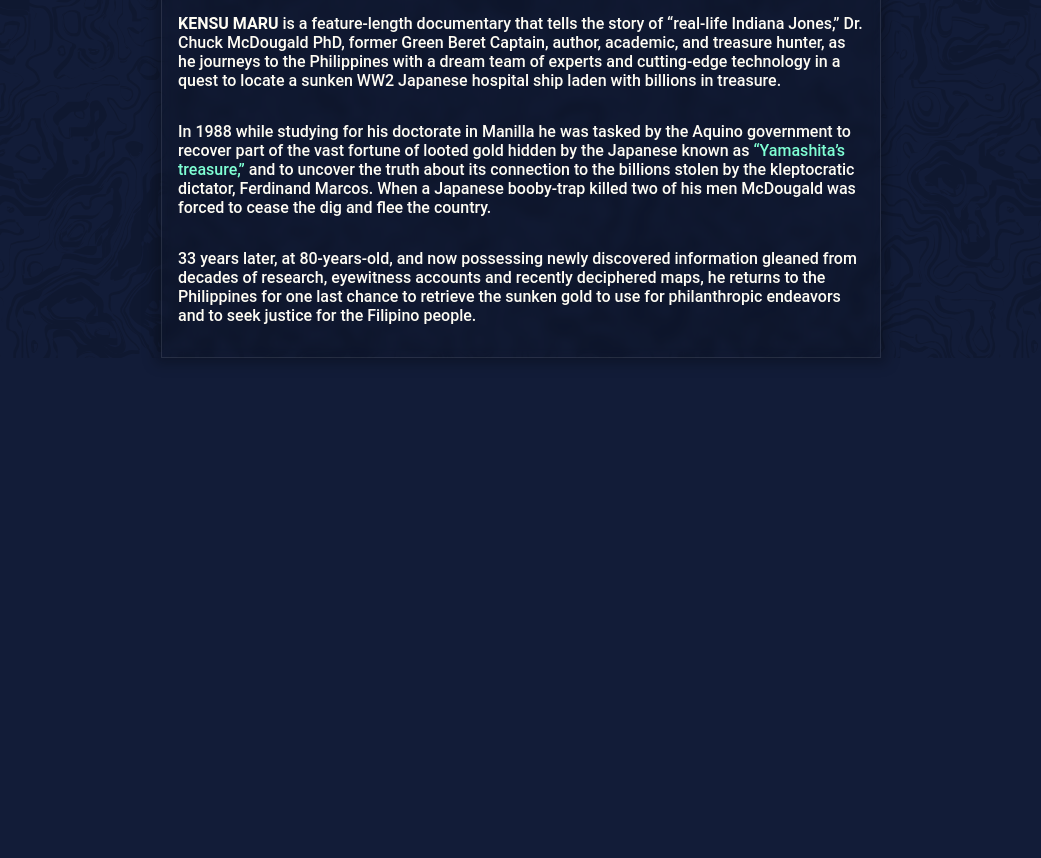
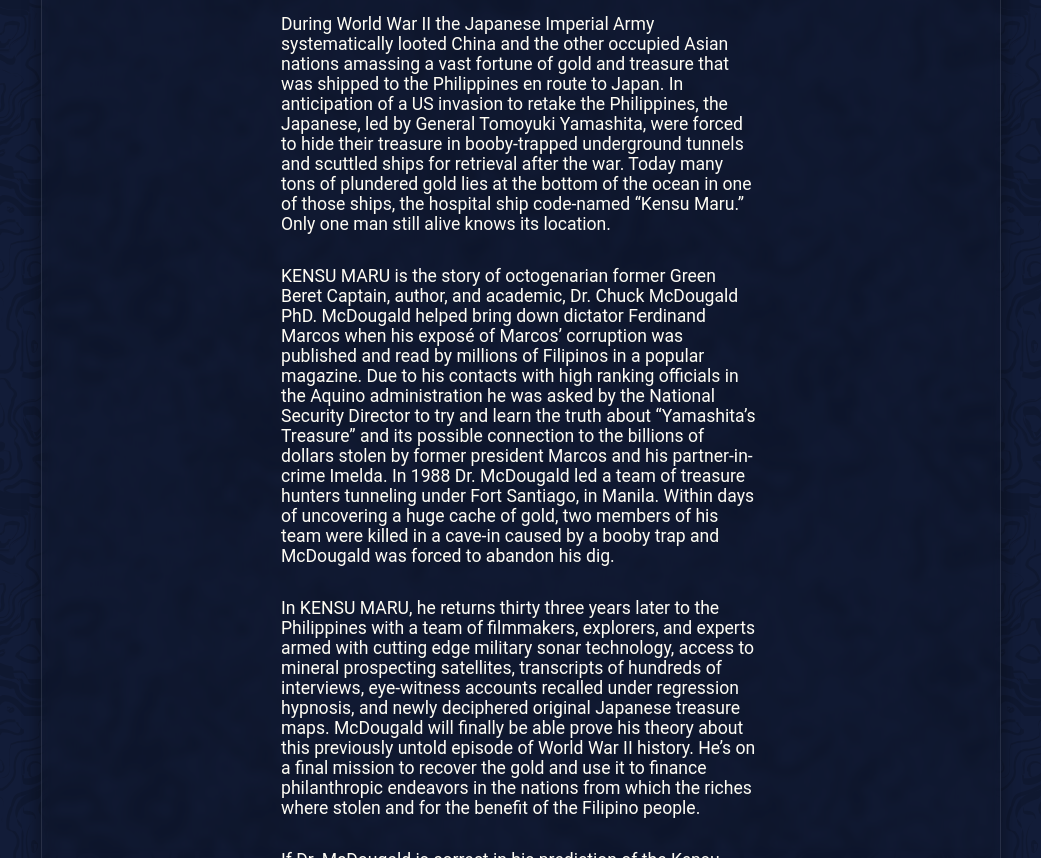
Before and after one commit to dylan-cm/kensumaru, a React (Create React App) app: page / in a window 1280 px wide. Shown: the part 920-1778 px from the top of the page, without its empty margins (119-1160 px from the left). Before the commit the page ends 1278 px from the top, so only its background shows below. Built offline with nearby package versions, Linux system fonts and the light colour scheme.

Commit message:
tidying up layout

```diff
--- a/src/index.css
+++ b/src/index.css
@@ -5,9 +5,9 @@
   background-blend-mode: darken;
 
   color: #fffdf4;
-  font-size: 1rem;
+  font-size: 1.1rem;
   text-align: left;
-  font-weight: 500;
+  font-weight: 400;
 
   margin: 0px;
   box-sizing: border-box;
--- a/src/molecules/WebNav.css
+++ b/src/molecules/WebNav.css
@@ -40,8 +40,8 @@
 }
 
 .nav-link {
-  font-weight: 400;
-  font-size: 1.1rem;
+  font-weight: 600;
+  font-size: 1.2rem;
   color: #fffdf4;
 }
 
--- a/src/organisms/Layout.css
+++ b/src/organisms/Layout.css
@@ -15,9 +15,21 @@
   flex-direction: column;
   align-items: center;
 
-  max-width: 720px;
-  width: 720px;
-  min-height: 100vh;
+  width: 100%;
+  height: fit-content;
+
+  padding: 72px 12px 48px 12px;
+  box-sizing: border-box;
+}
+
+.content {
+  display: flex;
+  flex-direction: column;
+  align-items: center;
+
+  max-width: 960px;
+  width: 100%;
+  min-height: 80vh;
   height: fit-content;
 
   background: rgba(0, 0, 0, 0.1);
@@ -26,8 +38,7 @@
   border-top: none;
   box-shadow: 0px 0px 12px 6px rgba(0, 0, 0, 0.25);
 
-  padding: 16px;
-  padding-top: 96px;
-  margin: 0px 12px 48px 12px;
+  padding: 24px;
+  padding-bottom: 48px;
   box-sizing: border-box;
 }
--- a/src/organisms/Layout.tsx
+++ b/src/organisms/Layout.tsx
@@ -5,7 +5,7 @@
   return (
     <div className="layout">
       <WebNav />
-      <div className="content-container">{props.children}</div>
+      <div className="content-container"><div className="content">{props.children}</div></div>
     </div>
   );
 };
--- a/src/screens/Home.css
+++ b/src/screens/Home.css
@@ -8,7 +8,8 @@
 }
 
 .paragraph {
-  width: 100%;
+  max-width: 480px;
+  /* width: 100%; */
   margin: 16px 0px;
   box-sizing: border-box;
 }
--- a/src/screens/Home.tsx
+++ b/src/screens/Home.tsx
@@ -8,6 +8,65 @@
     <Layout>
       <img src={poster} className="poster" alt="poster" />
       <p className="paragraph">
+        During World War II the Japanese Imperial Army systematically looted
+        China and the other occupied Asian nations amassing a vast fortune of
+        gold and treasure that was shipped to the Philippines en route to Japan.
+        In anticipation of a US invasion to retake the Philippines, the
+        Japanese, led by General Tomoyuki Yamashita, were forced to hide their
+        treasure in booby-trapped underground tunnels and scuttled ships for
+        retrieval after the war. Today many tons of plundered gold lies at the
+        bottom of the ocean in one of those ships, the hospital ship code-named
+        “Kensu Maru.” Only one man still alive knows its location.
+      </p>
+
+      <p className="paragraph">
+        KENSU MARU is the story of octogenarian former Green Beret Captain,
+        author, and academic, Dr. Chuck McDougald PhD. McDougald helped bring
+        down dictator Ferdinand Marcos when his exposé of Marcos’ corruption was
+        published and read by millions of Filipinos in a popular magazine. Due
+        to his contacts with high ranking officials in the Aquino administration
+        he was asked by the National Security Director to try and learn the
+        truth about “Yamashita’s Treasure” and its possible connection to the
+        billions of dollars stolen by former president Marcos and his
+        partner-in-crime Imelda. In 1988 Dr. McDougald led a team of treasure
+        hunters tunneling under Fort Santiago, in Manila. Within days of
+        uncovering a huge cache of gold, two members of his team were killed in
+        a cave-in caused by a booby trap and McDougald was forced to abandon his
+        dig.{" "}
+      </p>
+
+      <p className="paragraph">
+        In KENSU MARU, he returns thirty three years later to the Philippines
+        with a team of filmmakers, explorers, and experts armed with cutting
+        edge military sonar technology, access to mineral prospecting
+        satellites, transcripts of hundreds of interviews, eye-witness accounts
+        recalled under regression hypnosis, and newly deciphered original
+        Japanese treasure maps. McDougald will finally be able prove his theory
+        about this previously untold episode of World War II history. He’s on a
+        final mission to recover the gold and use it to finance philanthropic
+        endeavors in the nations from which the riches where stolen and for the
+        benefit of the Filipino people.
+      </p>
+
+      <p className="paragraph">
+        If Dr. McDougald is correct in his prediction of the Kensu Maru's
+        location it will verify the authenticity of his information and will
+        then lead to locating and recovering elevan other scuttled hospital
+        ships also loaded with billions in gold. His mission will not only
+        reveal the truth about Yamashita’s legendary treasure it will expose the
+        dark secrets about the corruption and greed of the Marcos regime, secret
+        CIA slush funds used to fight the Cold War, and the hidden workings of
+        our gold-based monetary system.{" "}
+      </p>
+    </Layout>
+  );
+};
+
+export default Home;
+
+//! Below is the old log line text. Using synopsis text above.
+
+/* <p className="paragraph">
 <b>KENSU MARU</b> is a feature-length documentary that tells the story
 of “real-life Indiana Jones,” Dr. Chuck McDougald PhD, former Green
 Beret Captain, author, academic, and treasure hunter, as he journeys to
@@ -33,9 +92,4 @@
 recently deciphered maps, he returns to the Philippines for one last
 chance to retrieve the sunken gold to use for philanthropic endeavors
 and to seek justice for the Filipino people.
-      </p>
-    </Layout>
-  );
-};
-
-export default Home;
+</p> */
```
Lines whose indentation alone changed are shown as unchanged.
